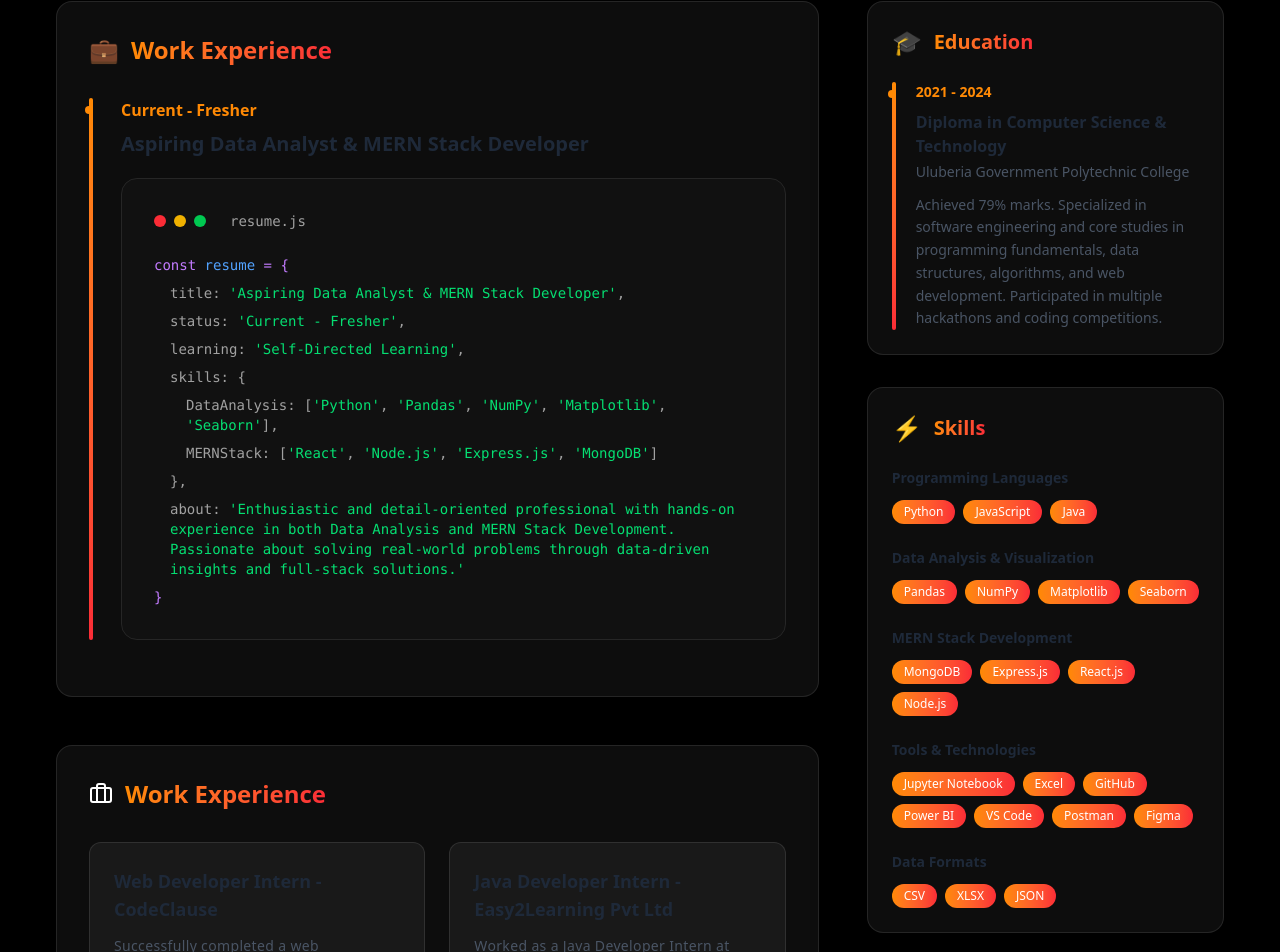
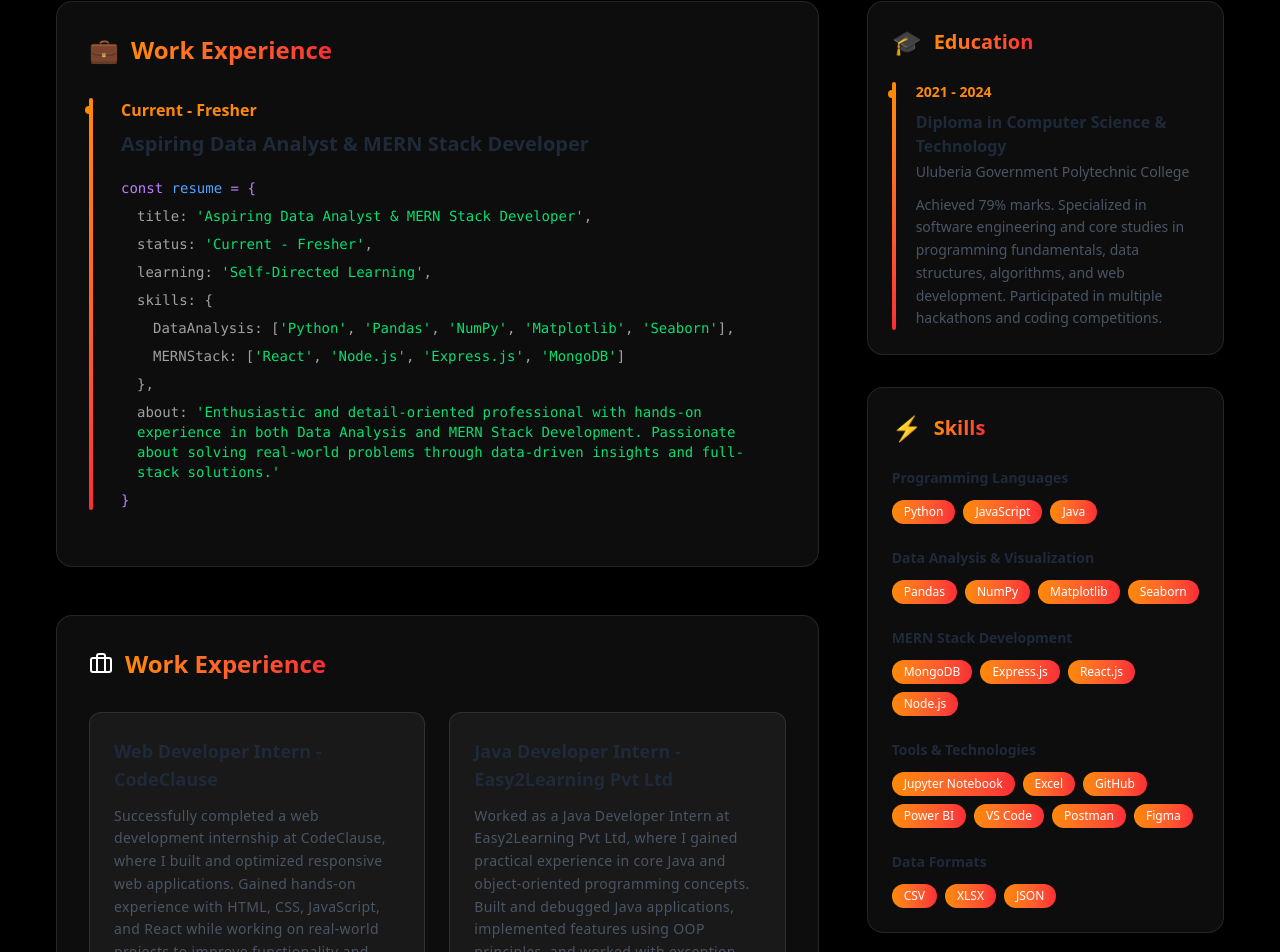
Before and after one commit to Dipayan-Dey/React-Portfolio, a React (Vite) app: page / in a window 1280 px wide. Shown: the part 4424-5376 px from the top of the page. Built offline with nearby package versions, Linux system fonts and the light colour scheme.

Commit message:
resume section update

```diff
--- a/src/App.jsx
+++ b/src/App.jsx
@@ -42,6 +42,7 @@
        document.addEventListener("selectstart", handleSelectStart);
     };
   }, []);
+
   return (
     <div>
       <Header/>
--- a/src/components/ResumeSection.jsx
+++ b/src/components/ResumeSection.jsx
@@ -114,16 +114,16 @@
                   </div>
 
                   {/* JSON Styled Content */}
-                  <div className="bg-neutral-900/50 border border-neutral-800 rounded-2xl p-8 hover:border-orange-500/30 transition-colors">
+                  <div className="transition-colors">
                     {/* Top bar with circles */}
-                    <div className="flex items-center space-x-2 mb-6">
+                    {/* <div className="flex items-center space-x-2 mb-6">
                       <div className="w-3 h-3 bg-red-500 rounded-full "></div>
                       <div className="w-3 h-3 bg-yellow-500 rounded-full "></div>
                       <div className="w-3 h-3 bg-green-500 rounded-full "></div>
                       <span className="text-neutral-400 ml-4 font-mono text-sm">
                         resume.js
                       </span>
-                    </div>
+                    </div> */}
 
                     {/* Code Content */}
                     <div className="font-mono text-sm space-y-2">
```
